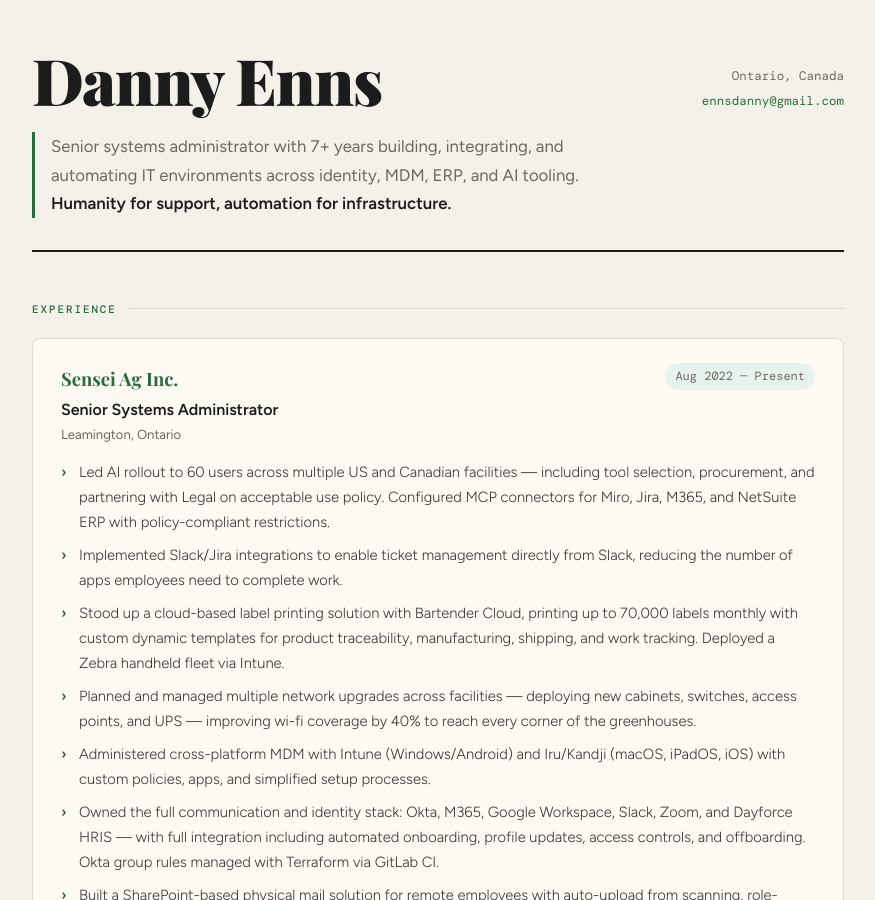
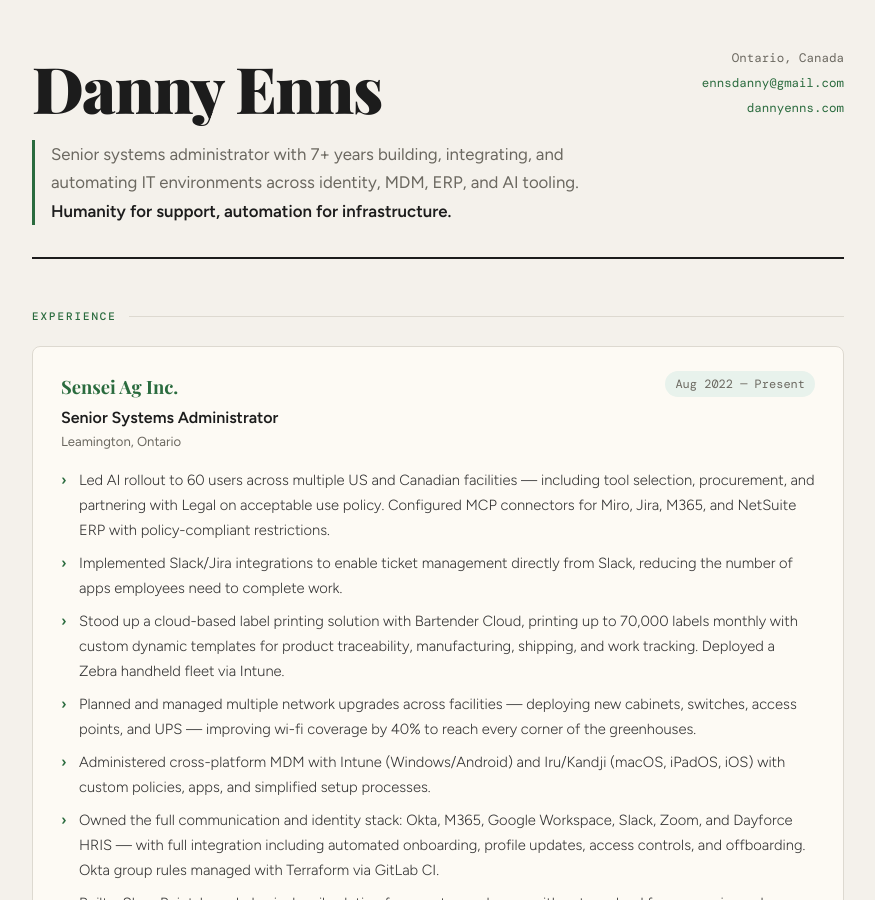
Before and after one commit to Irondan278/Irondan278.github.io, a Jekyll site: the page resume/index.html, which Jekyll copies as it is, in a window 1280 px wide and 900 px high. Shown: the whole window, without its empty margins (202-1077 px from the left). Built offline with Jekyll 4.4.1, drawn with Linux system fonts in a browser that asks for light colours.

Commit message:
Add personal website link to resume
Added personal website link to contact information.

```diff
--- a/resume/index.html
+++ b/resume/index.html
@@ -373,6 +373,7 @@
       <div class="contact">
         <span>Ontario, Canada</span>
         <a href="mailto:ennsdanny@gmail.com">ennsdanny@gmail.com</a>
+        <a href="dannyenns.com">dannyenns.com</a>
       </div>
     </div>
     <p class="tagline">
```
